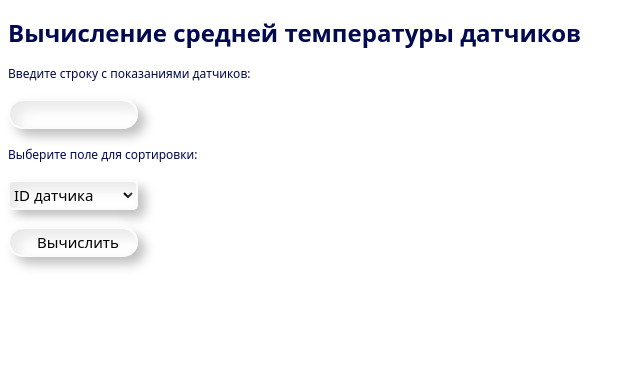
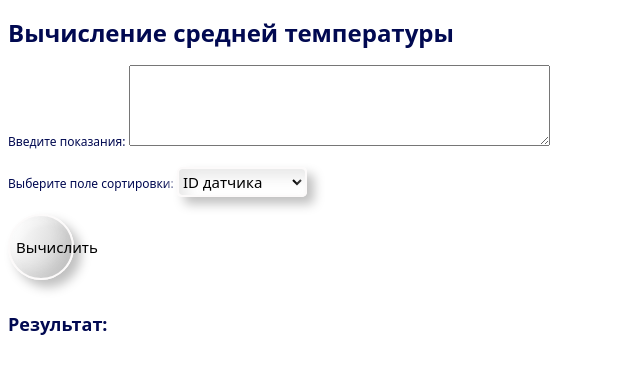
Before and after one commit to krrrrrlii/LAB3, a plain HTML site: page zadanie1/(c)/index.html in a window 1280 px wide. Shown: the whole page, without its empty margins (0-640 px from the left). Drawn offline with Linux system fonts and the light colour scheme.

Commit message:
Update index.html

```diff
--- a/zadanie1/(c)/index.html
+++ b/zadanie1/(c)/index.html
@@ -1,25 +1,27 @@
 <!DOCTYPE html>
-<html>
+<html lang="en">
 <head>
     <meta charset = "UTF-8">
     <meta name = "viewport" content="width=device-width, initial-scale=1.0">
     <title>вхождение</title>
-    <link rel="stylesheet" type="text/css" href="css/main.css">
+    <link rel="stylesheet" href="css/main.css">
 </head>
 <body>
-    <h1>Вычисление средней температуры датчиков</h1>
-    <form>
-        <label for="input">Введите строку с показаниями датчиков:</label><br><br>
-        <input type="text" id="input" name="input"><br><br>
-        <label for="sort-by">Выберите поле для сортировки:</label><br><br>
-        <select id="sort-by" name="sort-by">
-            <option value="id">ID датчика</option>
-            <option value="temp">Средняя температура</option>
-        </select><br><br>
-        <input type="button" value="Вычислить" onclick="calculateAverageTemperature()"><br><br>
-    </form>
 
-    <div id="output"></div>
+  <h1>Вычисление средней температуры</h1>
+  <label for="input">Введите показания:</label>
+  <textarea id ="input" rows="5" cols="50"></textarea>
+  <br><br>
+  <label for="sort">Выберите поле сортировки:</label>
+  <select id="sort">
+    <option value="id">ID датчика</option>
+    <option value="temperature">Средняя температура</option>
+  </select>
+  <br><br>
+  <button onclick="calculateAverage()">Вычислить</button> <br>
+  <div id="output"> <br>
+    <h2>Результат:</h2>
+  </div>
     <script src="js/hello.js"></script>
 </body>
 </html>
```
